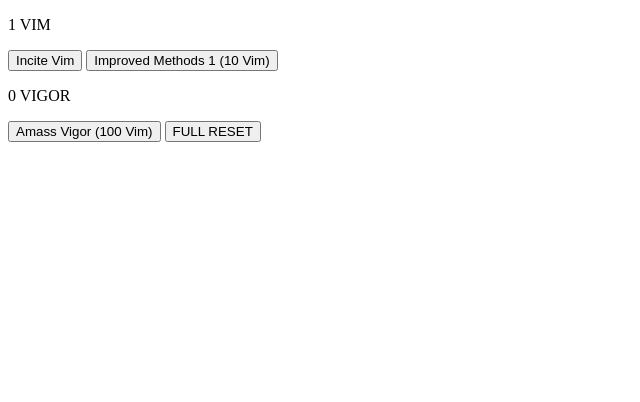
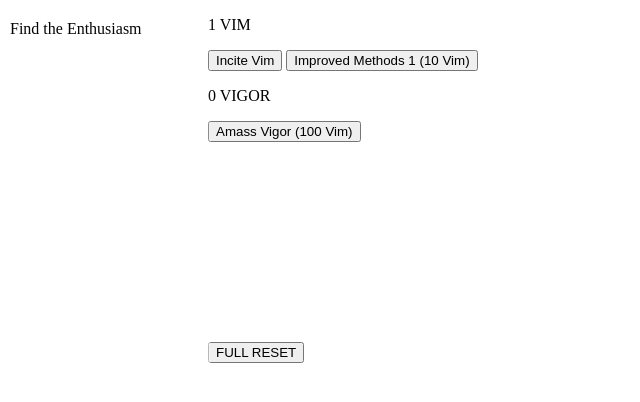
Before and after one commit to S-GrabhamMadden/Tendency, a plain HTML site: page index.html in a window 1280 px wide. Both pictures are taken after a click on the button "Incite Vim". Shown: the whole page, without its empty margins (0-640 px from the left). Drawn offline with nearby package versions, Linux system fonts and the light colour scheme.

Commit message:
Adds sidebar notifications
Messages appear by function and fade when replaced by new ones. Resolves issue #1

```diff
--- a/css/mainstylesheet.css
+++ b/css/mainstylesheet.css
@@ -0,0 +1,45 @@
+div#occultTab {
+  margin-left: 200px;
+}
+
+button#fullReset {
+  margin-left: 200px;
+  margin-top: 200px;
+}
+
+/* Text Side Bar
+Credit to Notifications in A Dark Room for structure*/
+div#textBar {
+  position: absolute;
+	top: 20px;
+	left: 10px;
+	height: 700px;
+	width: 200px;
+	overflow: hidden;
+}
+
+div#textBar div.textBar {
+	margin-bottom: 10px;
+}
+
+div#textBarFadeOut {
+	position: absolute;
+	top: 0px;
+	left: 0px;
+	height: 100%;
+	width: 100%;
+	background-color: white;
+	background: -webkit-linear-gradient(
+		rgba(255, 255, 255, 0) 0%, rgba(255, 255, 255, 1) 100%
+	);
+	background: linear-gradient(
+		rgba(255, 255, 255, 0) 0%, rgba(255, 255, 255, 1) 100%
+	);
+	filter: alpha(
+		Opacity=0, FinishOpacity=100, Style=1, StartX=0, StartY=0, FinishX=0, FinishY=500
+	);
+}
+
+.text {
+  margin-bottom: 5px;
+}
--- a/index.html
+++ b/index.html
@@ -3,17 +3,29 @@
   <head>
     <meta charset="utf-8">
     <title>Tendency</title>
+    <script type='text/javascript' src='http://code.jquery.com/jquery-3.6.0.min.js'></script>
     <link rel="stylesheet" type="text/css" href="css/mainstylesheet.css" />
   </head>
   <body>
-    <p id="vimGained">0 VIM</p>
-    <button onclick="gainVim()">Incite Vim</button>
-    <button onclick="buyVimPerClick()" id="vimPerClickUpgrade">Improved Methods 0 (10 Vim)</button>
 
-    <p id="vigorGained">0 VIGOR</p>
-    <button onclick="gainVigor()">Amass Vigor (100 Vim)</button>
+    <div id="wrapper">
+      <div id="occultTab">
+        <p id="vimGained">0 VIM</p>
+        <button onclick="gainVim()">Incite Vim</button>
+        <button onclick="buyVimPerClick()" id="vimPerClickUpgrade">Improved Methods 0 (10 Vim)</button>
 
-    <button onclick="fullReset()">FULL RESET</button>
+        <p id="vigorGained">0 VIGOR</p>
+        <button onclick="gainVigor()">Amass Vigor (100 Vim)</button>
+      </div>
+
+      <div id="textBar" className="textBar">
+        <div id="textBarFadeOut">
+        </div>
+      </div>
+
+      <button id="fullReset" onclick="fullReset()">FULL RESET</button>
+    </div>
+
   <script src="scripts/textsidebar.js" charset="utf-8" type="text/javascript"></script>
   <script src="scripts/main.js" charset="utf-8" type="text/javascript"></script>
   </body>
--- a/scripts/main.js
+++ b/scripts/main.js
@@ -19,6 +19,7 @@ var gameData = {
 function gainVim() {
   gameData.vim += gameData.vimPerClick
   updateDisplayValues()
+  addMessage("Find the Enthusiasm")
 }
 
 function vigorToVim() {
--- a/scripts/textsidebar.js
+++ b/scripts/textsidebar.js
@@ -0,0 +1,28 @@
+function addMessage(text) {
+  console.log(text)
+  if(typeof text == 'undefined') {
+    console.log("Undefined Text")
+    return;
+  }
+  else {
+    const div = document.createElement('div');
+    div.className = "text"
+    div.innerHTML = text
+    document.getElementById("textBar").prepend(div);
+
+		clearBottomText();
+  }
+}
+
+function clearBottomText() {
+  var bottom = document.getElementById("textBarFadeOut").getBoundingClientRect().bottom;
+  console.log(bottom)
+  var texts = document.getElementsByClassName('text')
+
+  Array.from(texts).forEach((textMessage) => {
+    var top = textMessage.getBoundingClientRect().top;
+    if (top > bottom) {
+      textMessage.remove()
+    }
+  });
+}
```
